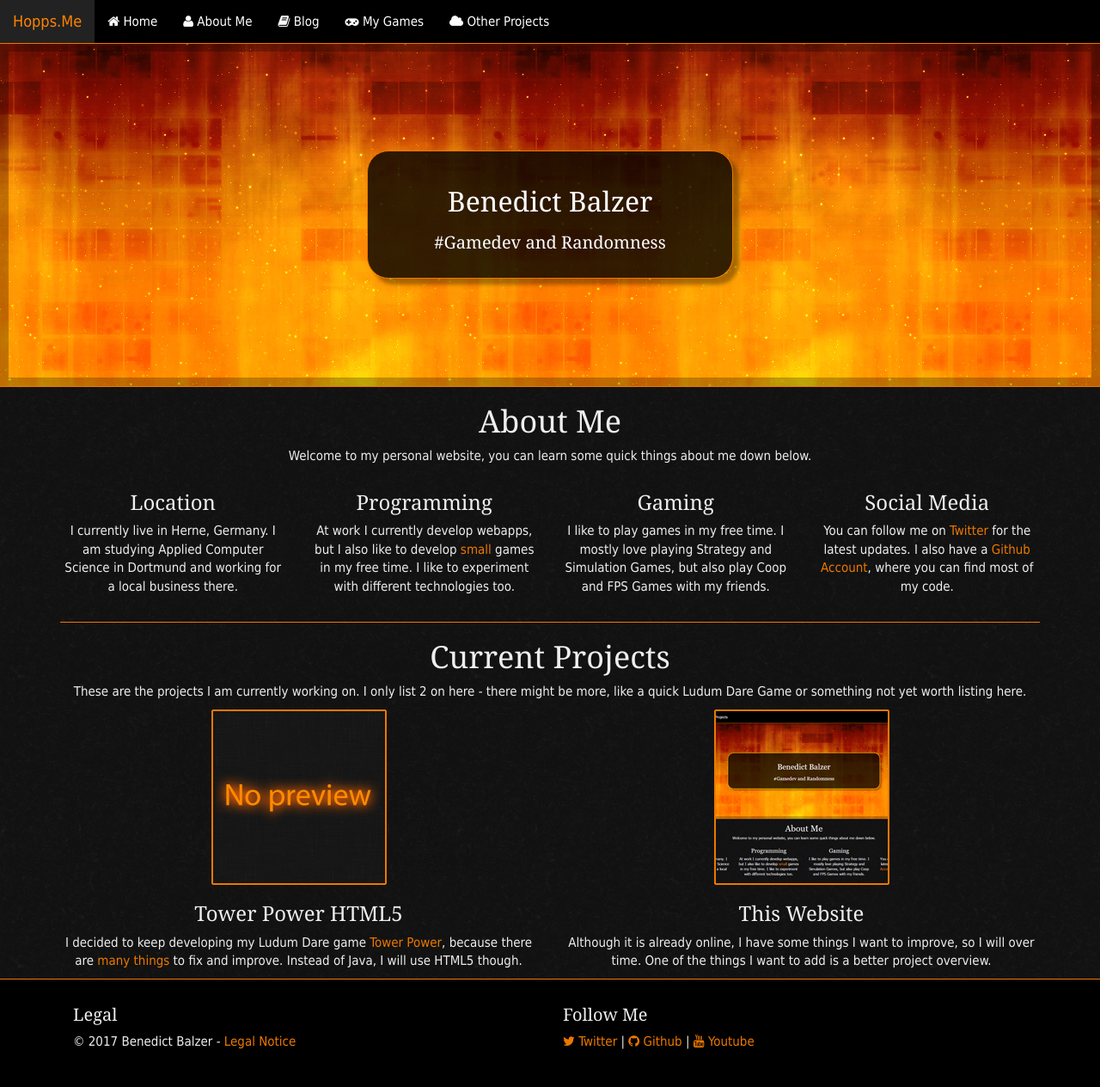
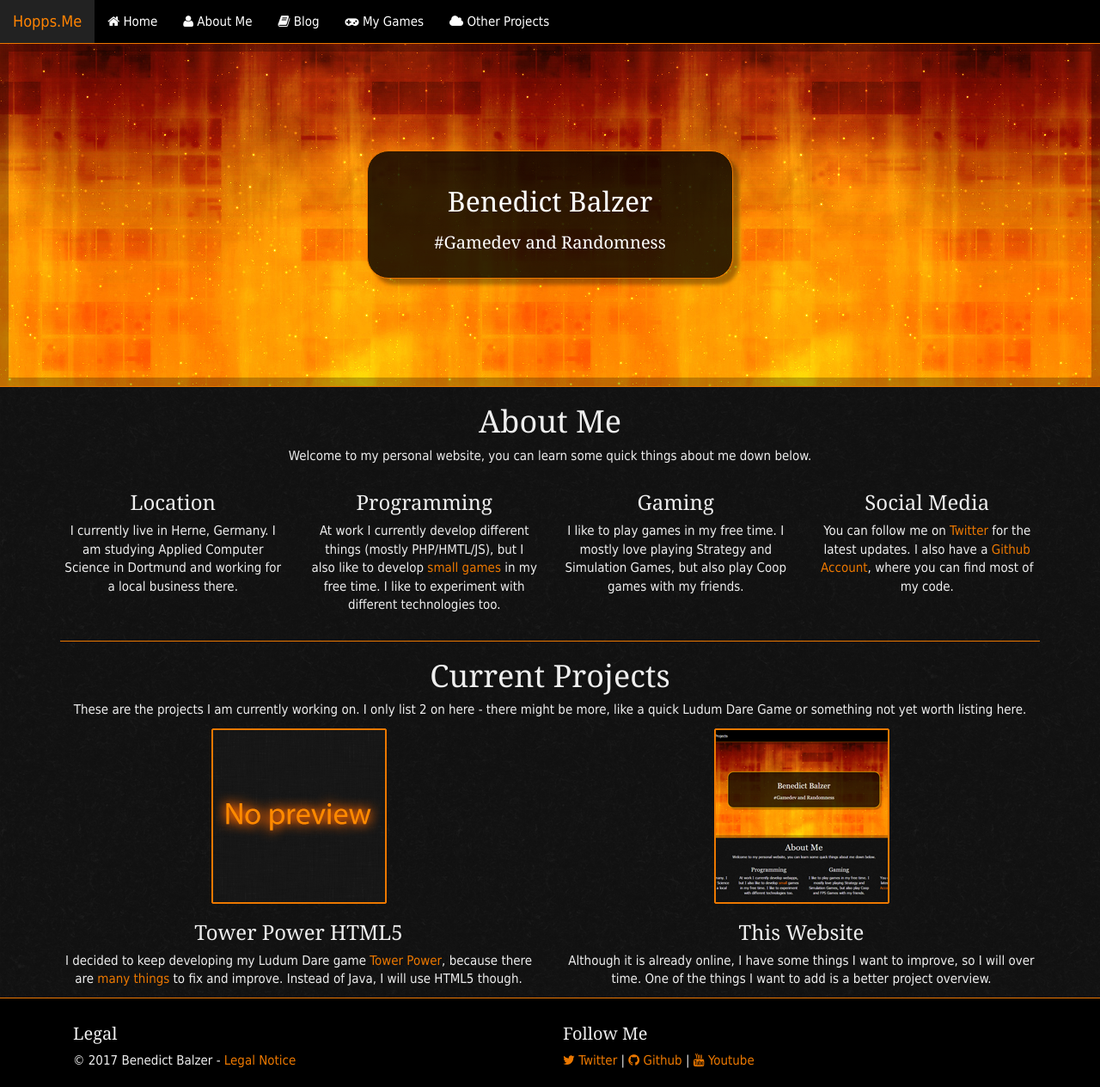
Before and after one commit to DevHopps/website, a Jekyll site: the page built from index.md, in a window 1280 px wide and 1264 px high. Shown: the whole window at 86% size. Built offline with Jekyll 4.4.1, drawn with Linux system fonts in a browser that asks for light colours; nearby versions of some CDN libraries; a style sheet for code colours, icons or effects is not loaded.

Commit message:
Update index.md

```diff
--- a/index.md
+++ b/index.md
@@ -17,11 +17,11 @@ layout: default
                 </div>
                 <div class="medium-section col-md-3 col-sm-6">
                     <h1>Programming</h1>
-                    <p>At work I currently develop webapps, but I also like to develop <a href="http://localhost:4000/games/">small</a> games in my free time. I like to experiment with different technologies too.</p>
+                    <p>At work I currently develop different things (mostly PHP/HMTL/JS), but I also like to develop <a href="{{site.url}}/games/">small games</a> in my free time. I like to experiment with different technologies too.</p>
                 </div>
                 <div class="medium-section col-md-3 col-sm-6">
                     <h1>Gaming</h1>
-                    <p>I like to play games in my free time. I mostly love playing Strategy and Simulation Games, but also play Coop and FPS Games with my friends.</p>
+                    <p>I like to play games in my free time. I mostly love playing Strategy and Simulation Games, but also play Coop games with my friends.</p>
                 </div>
                 <div class="medium-section col-md-3 col-sm-6">
                     <h1>Social Media</h1>
```
